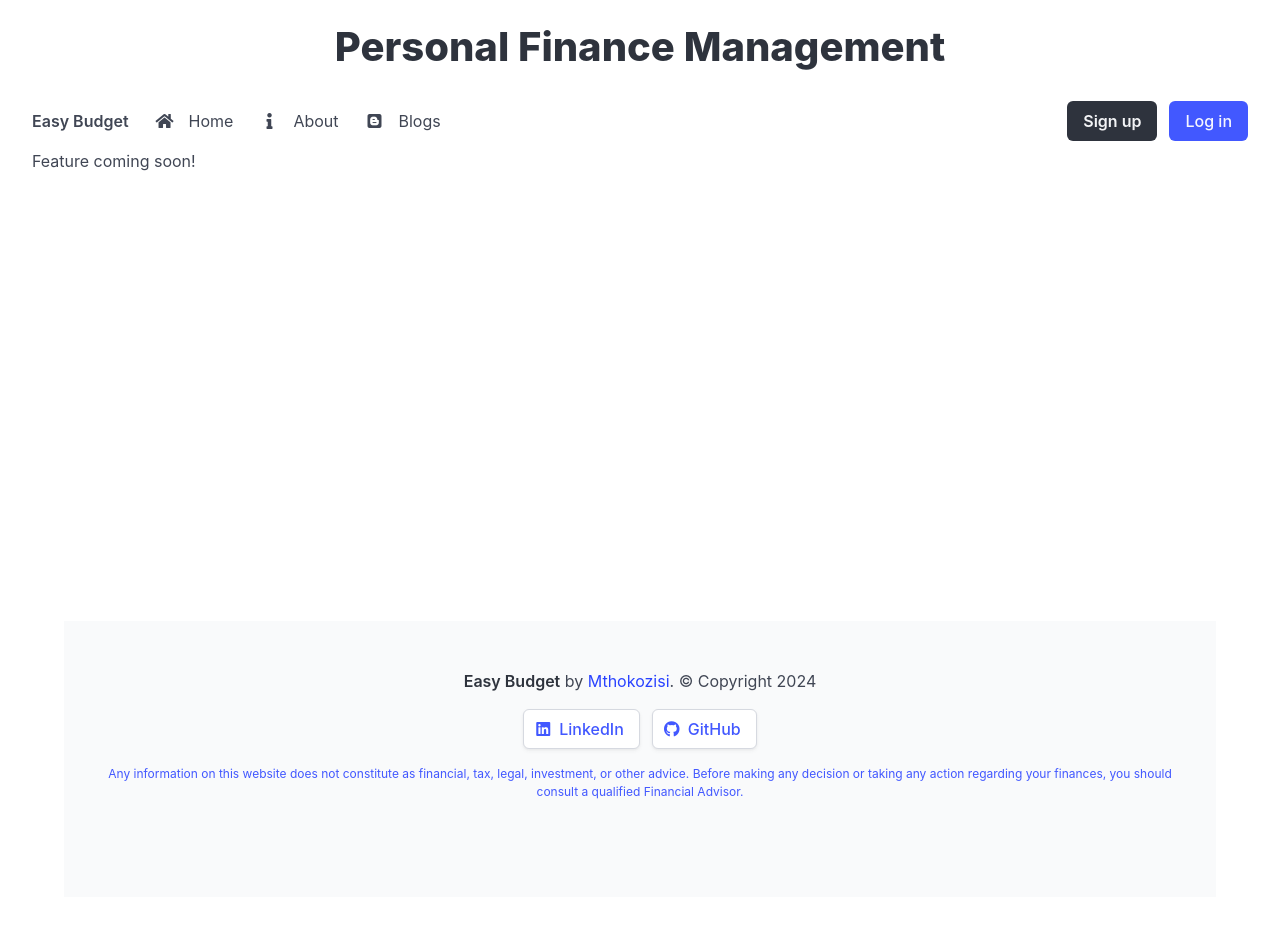
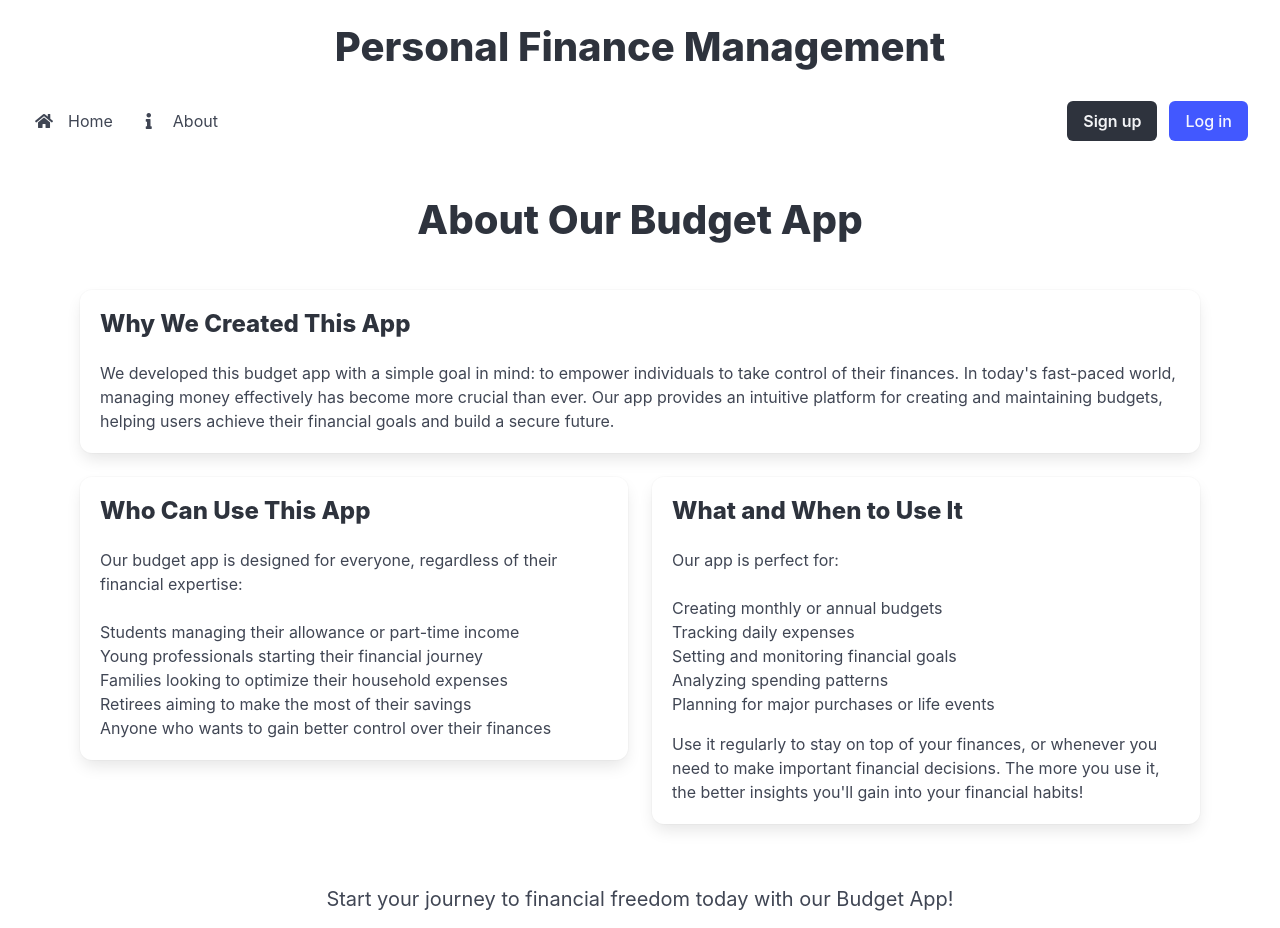
Before and after one commit to MthoMSY/bapp, a React (Vite) app: page /about in a window 1280 px wide. Shown: the top 928 px of the page. Before the commit the page ends 897 px from the top, so only its background shows below. Built offline with nearby package versions, Linux system fonts and the light colour scheme; no server answers.

Commit message:
add carousel to homepage and add about page

```diff
--- a/src/components/About.tsx
+++ b/src/components/About.tsx
@@ -1,5 +1,71 @@
+import React from 'react';
+import { useNavigate } from 'react-router-dom';
+
 const About = () => {
-  return <div>Feature coming soon!</div>;
+  const navigate = useNavigate();
+  return (
+    <section className="section">
+      <div className="container">
+        <h1 className="title is-2 has-text-centered mb-6">About Our Budget App</h1>
+
+        <div className="columns is-multiline">
+          <div className="column is-full">
+            <div className="box">
+              <h2 className="title is-4">Why We Created This App</h2>
+              <p className="content">
+                We developed this budget app with a simple goal in mind: to empower individuals to take control of their finances. In today's fast-paced world, managing money effectively has become more crucial than ever. Our app provides an intuitive platform for creating and maintaining budgets, helping users achieve their financial goals and build a secure future.
+              </p>
+            </div>
+          </div>
+
+          <div className="column is-half">
+            <div className="box">
+              <h2 className="title is-4">Who Can Use This App</h2>
+              <p className="content">
+                Our budget app is designed for everyone, regardless of their financial expertise:
+              </p>
+              <ul>
+                <li>Students managing their allowance or part-time income</li>
+                <li>Young professionals starting their financial journey</li>
+                <li>Families looking to optimize their household expenses</li>
+                <li>Retirees aiming to make the most of their savings</li>
+                <li>Anyone who wants to gain better control over their finances</li>
+              </ul>
+            </div>
+          </div>
+
+          <div className="column is-half">
+            <div className="box">
+              <h2 className="title is-4">What and When to Use It</h2>
+              <p className="content">
+                Our app is perfect for:
+              </p>
+              <ul>
+                <li>Creating monthly or annual budgets</li>
+                <li>Tracking daily expenses</li>
+                <li>Setting and monitoring financial goals</li>
+                <li>Analyzing spending patterns</li>
+                <li>Planning for major purchases or life events</li>
+              </ul>
+              <p className="content mt-4">
+                Use it regularly to stay on top of your finances, or whenever you need to make important financial decisions. The more you use it, the better insights you'll gain into your financial habits!
+              </p>
+            </div>
+          </div>
+        </div>
+
+        <div className="has-text-centered mt-6">
+          <p className="is-size-5">
+            Start your journey to financial freedom today with our Budget App!
+          </p>
+          <button className="button is-primary is-large mt-4"
+          onClick={() => {
+            navigate("/signup");
+          }}>Get Started</button>
+        </div>
+      </div>
+    </section>
+  );
 };
 
 export default About;
--- a/src/components/Blogs.tsx
+++ /dev/null
@@ -1,3 +0,0 @@
-export const Blogs = () => {
-  return <div>Feature coming soon!</div>;
-};
--- a/src/components/Home.tsx
+++ b/src/components/Home.tsx
@@ -1,9 +1,8 @@
+import React, { useState, useEffect } from 'react';
+
 export const Home = () => {
-  return (
-    <section className="section">
-      <div className="container">
-        <div className="columns is-multiline is-variable is-3">
-          {[
+  const [activeIndex, setActiveIndex] = useState(0);
+  const cards = [
     {
       title: "Live a budget lifestyle",
       content:
@@ -24,24 +23,49 @@ export const Home = () => {
       content:
         "You never know what can come up in the course of life. Hence it is paramount for you to have some sort of contingency plan in place. This is the function of the emergency fund. A Budget helps you build an emergency fund. With a budget you are able to allocate a set amount for the emergency fund and identify unnecessary expenditures that can be rather allocated to your emergency fund.",
     },
-          ].map((card, index) => (
-            <div
-              key={index}
-              className="column is-full-mobile is-half-tablet is-one-quarter-desktop"
-            >
-              <div
-                className="card is-flex is-flex-direction-column"
-                style={{ height: "100%" }}
-              >
+  ];
+
+  useEffect(() => {
+    const interval = setInterval(() => {
+      setActiveIndex((prevIndex) => (prevIndex + 1) % cards.length);
+    }, 5000); // Change slide every 5 seconds
+
+    return () => clearInterval(interval);
+  }, []);
+
+  return (
+    <section className="section">
+      <div className="container">
+        <div className="tabs is-centered">
+          <ul>
+            {cards.map((_, index) => (
+              <li key={index} className={index === activeIndex ? 'is-active' : ''}>
+                <a onClick={() => setActiveIndex(index)}>{index + 1}</a>
+              </li>
+            ))}
+          </ul>
+        </div>
+          <div className="card">
             <header className="card-header">
-                  <p className="card-header-title">{card.title}</p>
+              <p className="card-header-title">{cards[activeIndex].title}</p>
             </header>
-                <div className="card-content is-flex-grow-1">
-                  <div className="content">{card.content}</div>
+            <div className="card-content">
+              <div className="content">{cards[activeIndex].content}</div>
             </div>
           </div>
-            </div>
-          ))}
+        <div className="buttons is-centered mt-4">
+          <button
+            className="button is-primary"
+            onClick={() => setActiveIndex((prevIndex) => (prevIndex - 1 + cards.length) % cards.length)}
+          >
+            Previous
+          </button>
+          <button
+            className="button is-primary"
+            onClick={() => setActiveIndex((prevIndex) => (prevIndex + 1) % cards.length)}
+          >
+            Next
+          </button>
         </div>
       </div>
     </section>
--- a/src/components/NavigationBar.tsx
+++ b/src/components/NavigationBar.tsx
@@ -14,12 +14,6 @@ const NavigationBar = () => {
   return (
     <nav className="navbar" role="navigation" aria-label="main navigation">
       <div className="navbar-brand">
-        <a className="navbar-item" onClick={() => {
-              navigate("/");
-            }}>
-          <strong>Easy Budget</strong>
-        </a>
-
         <a
           role="button"
           className={`navbar-burger burger ${isActive ? "is-active" : ""}`}
@@ -58,18 +52,6 @@ const NavigationBar = () => {
               <i className="fas fa-info"></i>
             </span>
             <span>About</span>
-          </a>
-          <a
-            className="navbar-item"
-            onClick={() => {
-              navigate("/blogs");
-              setIsActive(false);
-            }}
-          >
-            <span className="icon">
-              <i className="fab fa-blogger"></i>
-            </span>
-            <span>Blogs</span>
           </a>
         </div>
 
--- a/src/main.tsx
+++ b/src/main.tsx
@@ -12,7 +12,6 @@ import { ProtectedRoute } from "./auth/ProtectedRoute";
 import { BudgetsDashboard } from "./components/budget/BudgetsDashboard";
 import { Home } from "./components/Home";
 import About from "./components/About";
-import { Blogs } from "./components/Blogs";
 
 const router = createBrowserRouter([
   {
@@ -27,10 +26,6 @@ const router = createBrowserRouter([
       {
         path: "about",
         element: <About />,
-      },
-      {
-        path: "blogs",
-        element: <Blogs />,
       },
       {
         path: "signup",
```
Also changed, not shown: src/components/Home.css (added, +29 -0 lines). Lines whose indentation alone changed are shown as unchanged.
